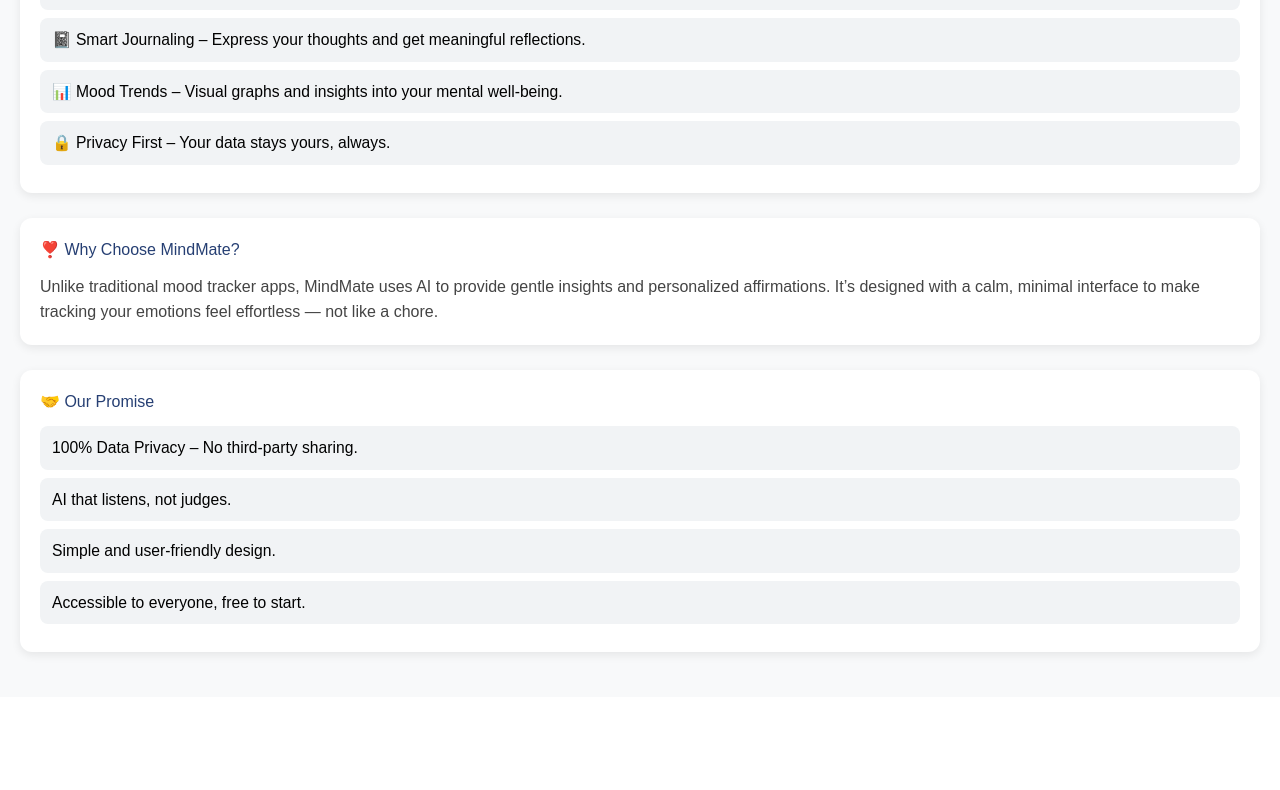
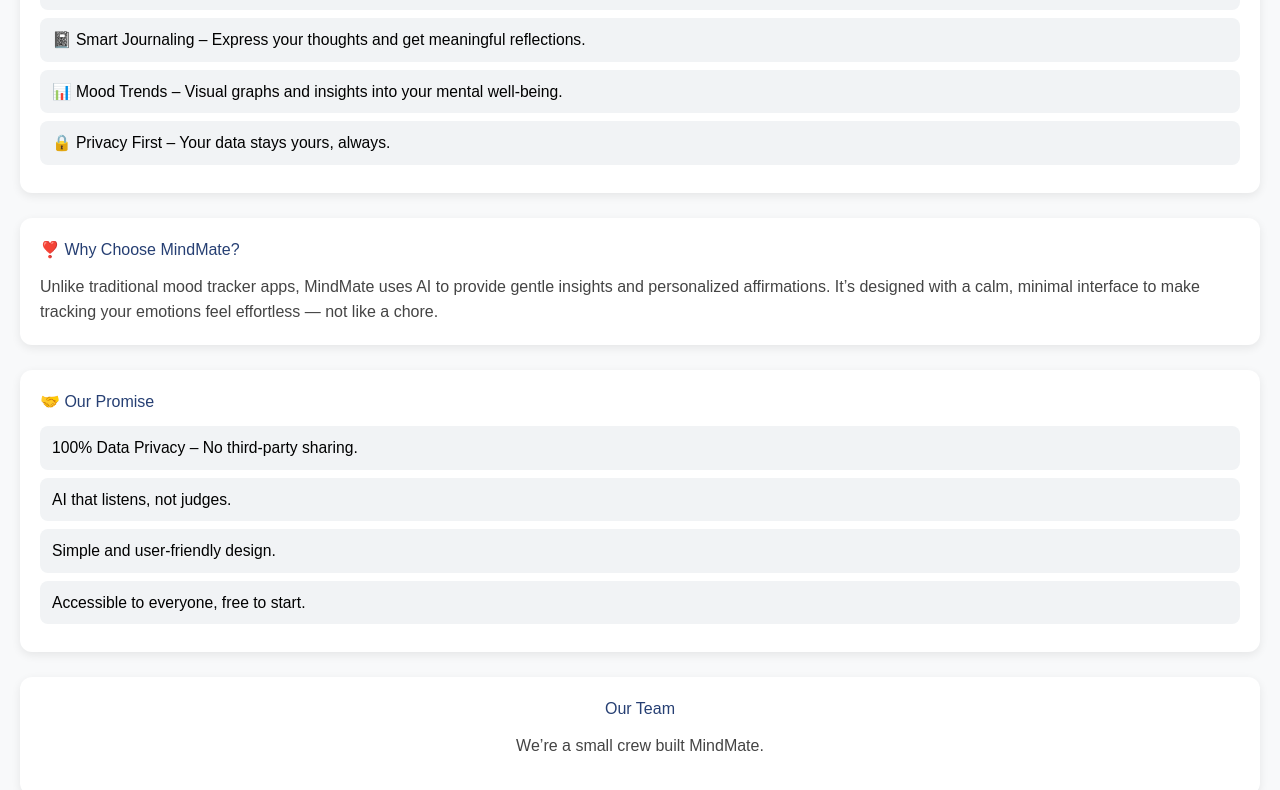
Before and after one commit to Gayatripatil1908/icp10.11-react-1-MindMate, a React (Vite) app: page /About in a window 1280 px wide. Shown: the part 387-1177 px from the top of the page. Before the commit the page ends 1084 px from the top, so only its background shows below. Built offline with nearby package versions, Linux system fonts and the light colour scheme.

Commit message:
Our team header added

```diff
--- a/src/views/about/About.jsx
+++ b/src/views/about/About.jsx
@@ -68,6 +68,13 @@
           </ul>
         </section>
 
+        {/* OUR TEAM — 3 cards per row like your screenshot */}
+        <section className="about-section team">
+          <h2> Our Team </h2>
+          <p className="team-sub">We’re a small crew built MindMate.</p>
+
+
+        </section>
       </div>
     </>
   );
```
